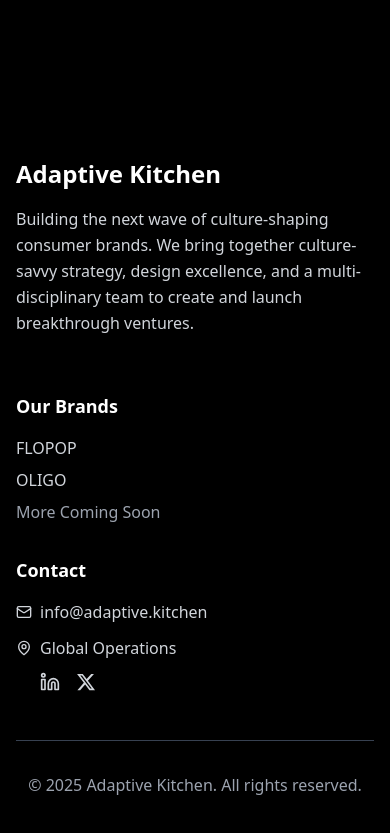
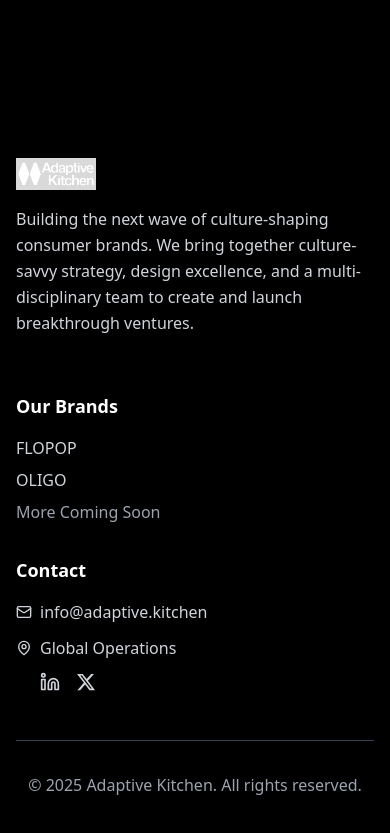
Before and after one commit to Joonvisby/ak001-coming-soon, a Next.js app: page / in a window 390 px wide. Shown: the part 5630-6463 px from the top of the page. Built offline with nearby package versions, Linux system fonts and the light colour scheme; no server answers; the database is empty.

Commit message:
Update hamburger menu from Mission to About and replace footer text with white logo

```diff
--- a/Footer.tsx
+++ b/Footer.tsx
@@ -16,7 +16,13 @@
             viewport={{ once: true }}
             className="lg:col-span-2"
           >
-            <h3 className="text-2xl font-bold mb-4 text-white">Adaptive Kitchen</h3>
+            <div className="mb-4">
+              <img
+                src="/AK white logo.svg"
+                alt="Adaptive Kitchen"
+                className="h-8 w-auto"
+              />
+            </div>
             <p className="text-gray-300 mb-6 leading-relaxed">
               Building the next wave of culture-shaping consumer brands. We bring together culture-savvy strategy,
               design excellence, and a multi-disciplinary team to create and launch breakthrough ventures.
```
Also changed, not shown: public/AK white logo.svg (added).
